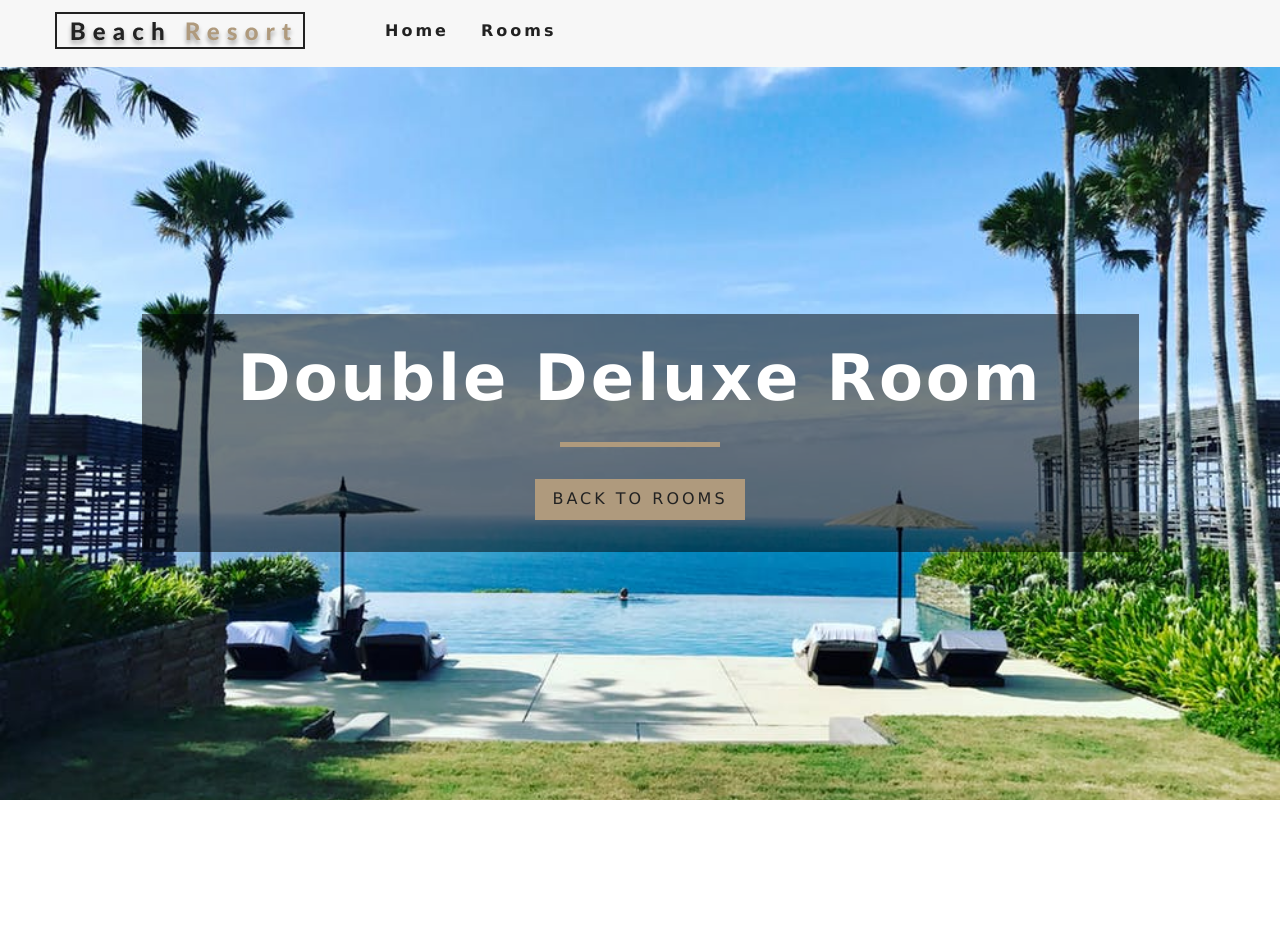
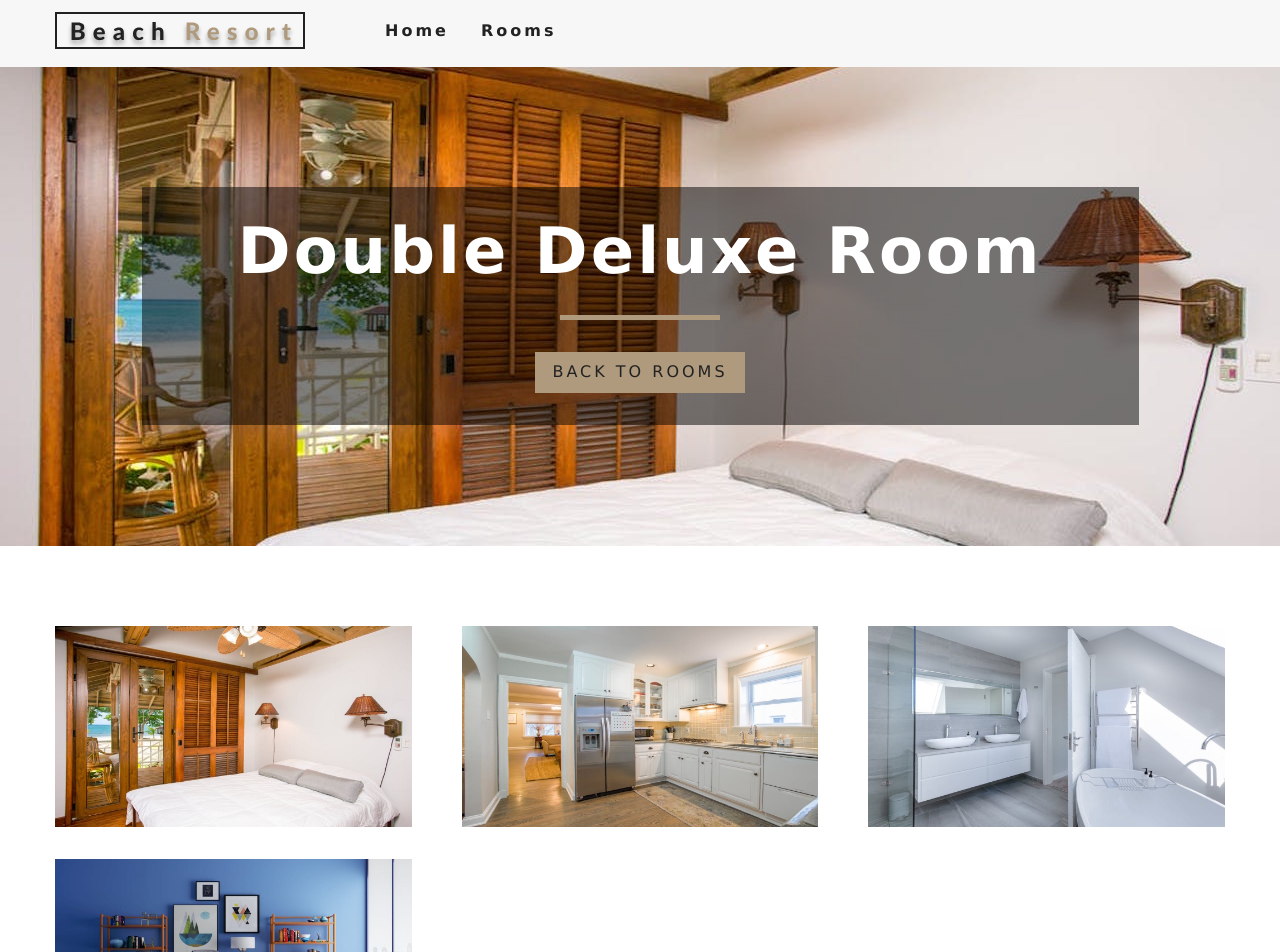
Before and after one commit to rabobahago/beach-resort-app, a React (Create React App) app: page /rooms/double-deluxe in a window 1280 px wide. Shown: the top 952 px of the page. Before the commit the page ends 800 px from the top, so only its background shows below. Built offline with nearby package versions, Linux system fonts and the light colour scheme.

Commit message:
styled components added for dynamics images

```diff
--- a/package.json
+++ b/package.json
@@ -10,7 +10,8 @@
     "react-dom": "^16.13.1",
     "react-icons": "^3.11.0",
     "react-router-dom": "^5.2.0",
-    "react-scripts": "3.4.3"
+    "react-scripts": "3.4.3",
+    "styled-components": "^5.2.0"
   },
   "scripts": {
     "start": "react-scripts start",
--- /dev/null
+++ b/src/components/StyledHero.js
@@ -0,0 +1,11 @@
+import styled from 'styled-components'
+import defaultImg from '../images/room-1.jpeg'
+const StyledHero = styled.header`
+  min-height: 60vh;
+  background: url(${(props) => (props.img ? props.img : defaultImg)})
+    center/cover no-repeat;
+  display: flex;
+  align-items: center;
+  justify-content: center;
+`
+export default StyledHero
--- a/src/pages/SingleRoom.js
+++ b/src/pages/SingleRoom.js
@@ -1,9 +1,9 @@
 import React from 'react'
 import defaultBcg from '../images/room-1.jpeg'
-import Hero from '../components/Hero'
 import Banner from '../components/Banner'
 import { Link } from 'react-router-dom'
 import { RoomContext } from '../context'
+import StyledHero from '../components/StyledHero'
 
 class SingleRoom extends React.Component {
   constructor(props) {
@@ -19,12 +19,12 @@
     let room = getRoom(this.state.slug)
     if (!room) {
       return (
-        <Hero className="error">
+        <StyledHero className="error">
           <h3>no such room could be found...</h3>
           <Link to="/rooms" className="btn-primary">
             Back to rooms
           </Link>
-        </Hero>
+        </StyledHero>
       )
     }
     const {
@@ -39,13 +39,22 @@
       pets,
     } = room
     return (
-      <Hero className="roomsHero">
-        <Banner title={`${name} room`}>
-          <Link to="/rooms" className="btn-primary">
-            Back to rooms
-          </Link>
-        </Banner>
-      </Hero>
+      <>
+        <StyledHero img={images[0] || this.state.defaultBcg}>
+          <Banner title={`${name} room`}>
+            <Link to="/rooms" className="btn-primary">
+              Back to rooms
+            </Link>
+          </Banner>
+        </StyledHero>
+        <section className="single-room">
+          <div className="single-room-images">
+            {images.map((item, index) => {
+              return <img key={index} src={item} alt={name} />
+            })}
+          </div>
+        </section>
+      </>
     )
   }
 }
```
Also changed, not shown: 2 other files (tests, documents, lock files or other folders).
